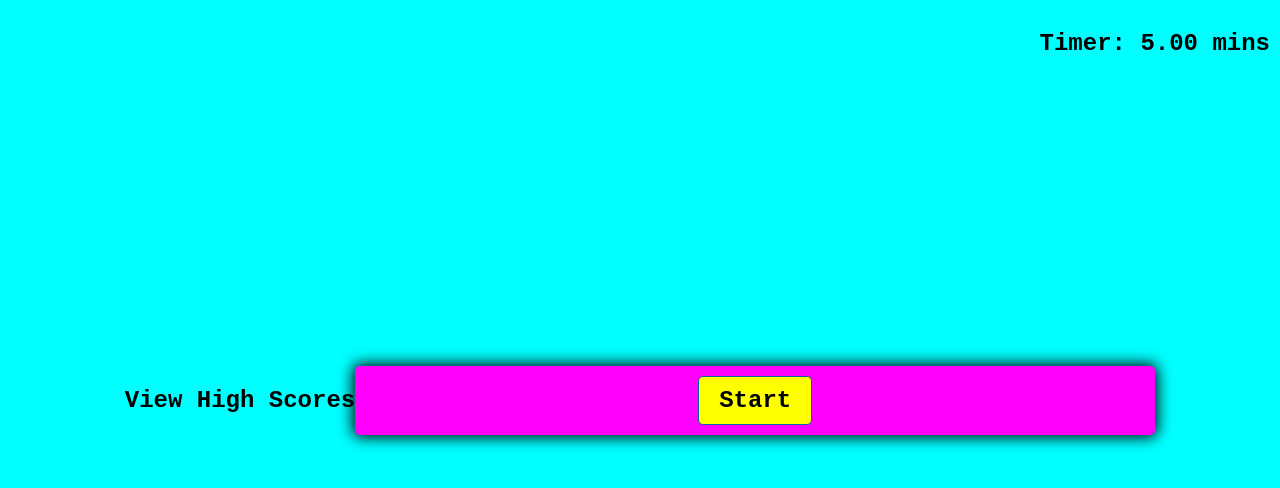
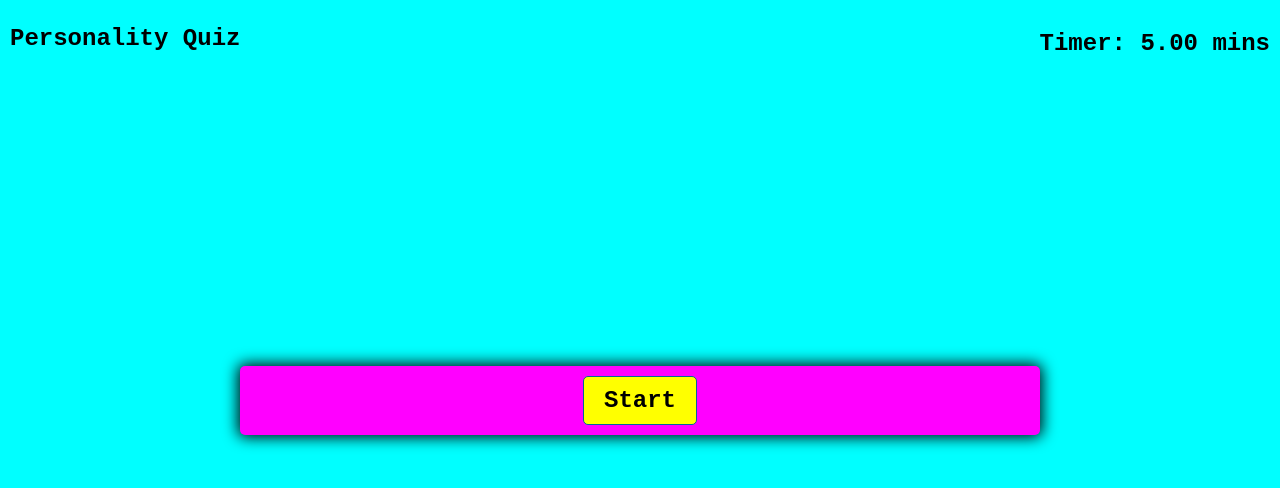
Before and after one commit to taliavazquez/Web-APIs, a plain HTML site: page index.html in a window 1280 px wide. Drawn offline with Linux system fonts and the light colour scheme.

Commit message:
Update index.html

```diff
--- a/index.html
+++ b/index.html
@@ -9,11 +9,11 @@
   </head>
   <body>
 <!--centers the vhs and timer -->
-    <header class="container-fluid header">
+       <header class="container-fluid header">
       <div class="row">
-
-          <h2 id="Personality Quiz">View High Scores</h2>
-
+        <a href="">
+          <h2 id="viewHighScores">Personality Quiz</h2>
+        </a>
         <h2 id="timeDisplay">Timer:  <span id="quiz-timer">5.00</span>  mins</h2>
       </div>
     </header>
```
